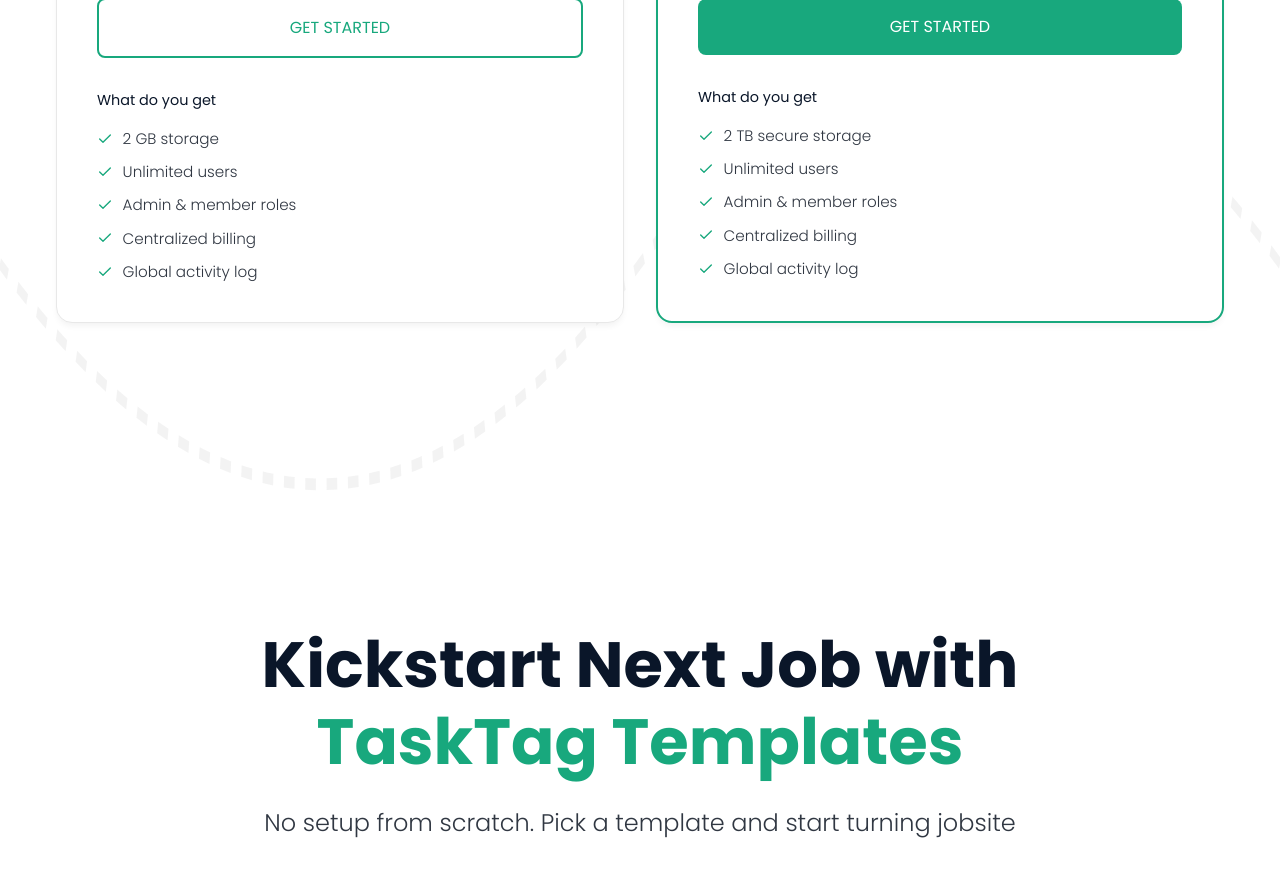
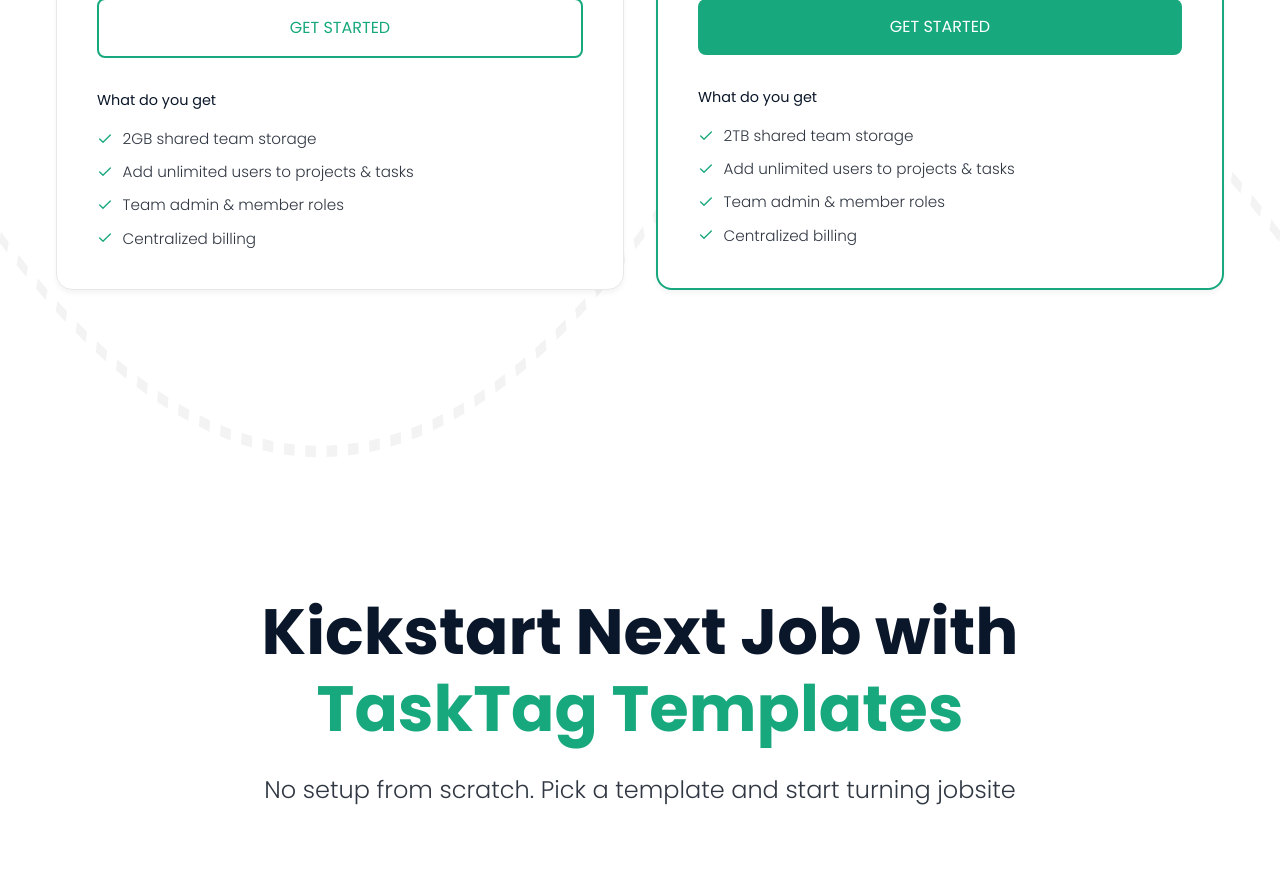
Before and after one commit to dedekysf/Landing-Page, a React (Vite) app: page / in a window 1280 px wide. Shown: the part 4440-5312 px from the top of the page. Built offline with nearby package versions, Linux system fonts and the light colour scheme.

Commit message:
Update checklist copy for pricing plans

```diff
--- a/src/components/sections/ActivationSteps.tsx
+++ b/src/components/sections/ActivationSteps.tsx
@@ -36,11 +36,10 @@
             isFilled: false,
             checklistHeader: "What do you get",
             checklist: [
-                "2 GB storage",
-                "Unlimited users",
-                "Admin & member roles",
+                "2GB shared team storage",
+                "Add unlimited users to projects & tasks",
+                "Team admin & member roles",
                 "Centralized billing",
-                "Global activity log",
             ],
         },
         {
@@ -55,11 +54,10 @@
             showBadge: true,
             checklistHeader: "What do you get",
             checklist: [
-                "2 TB secure storage",
-                "Unlimited users",
-                "Admin & member roles",
+                "2TB shared team storage",
+                "Add unlimited users to projects & tasks",
+                "Team admin & member roles",
                 "Centralized billing",
-                "Global activity log",
             ],
         }
     ];
```
